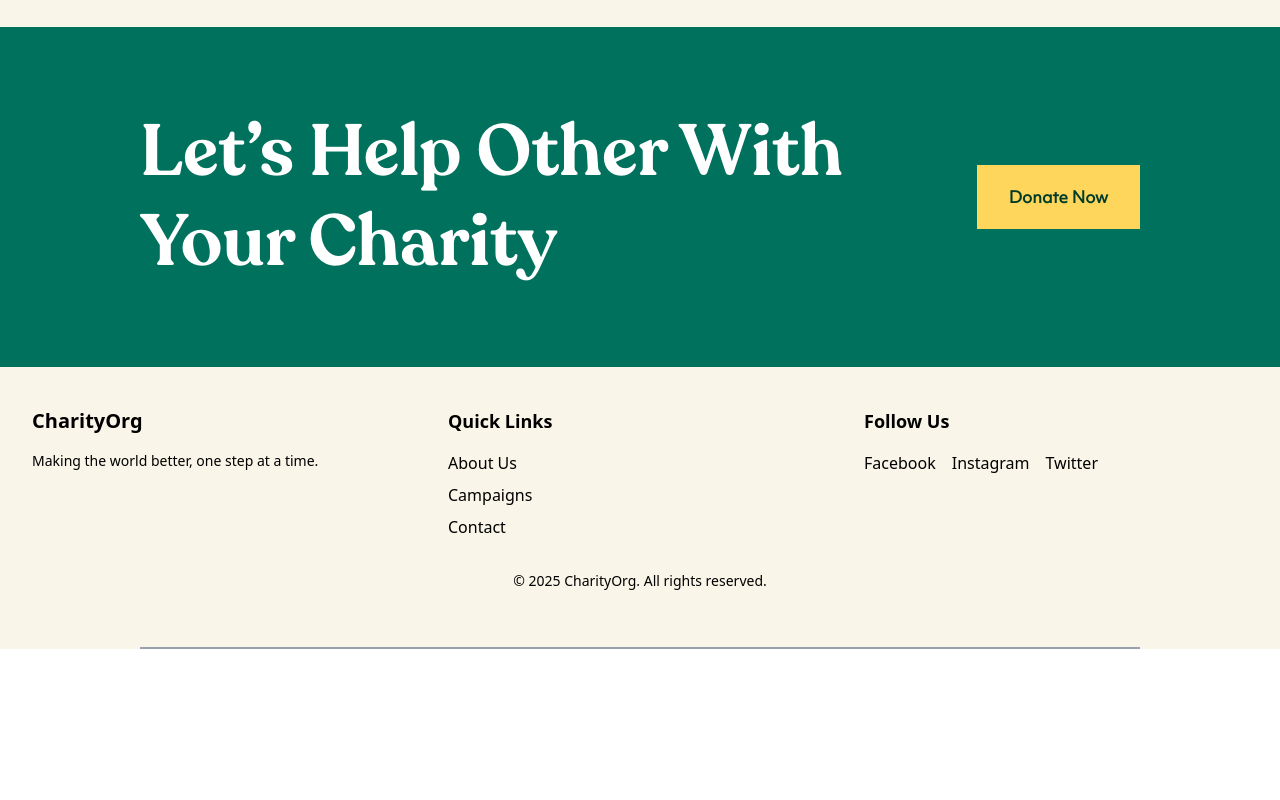
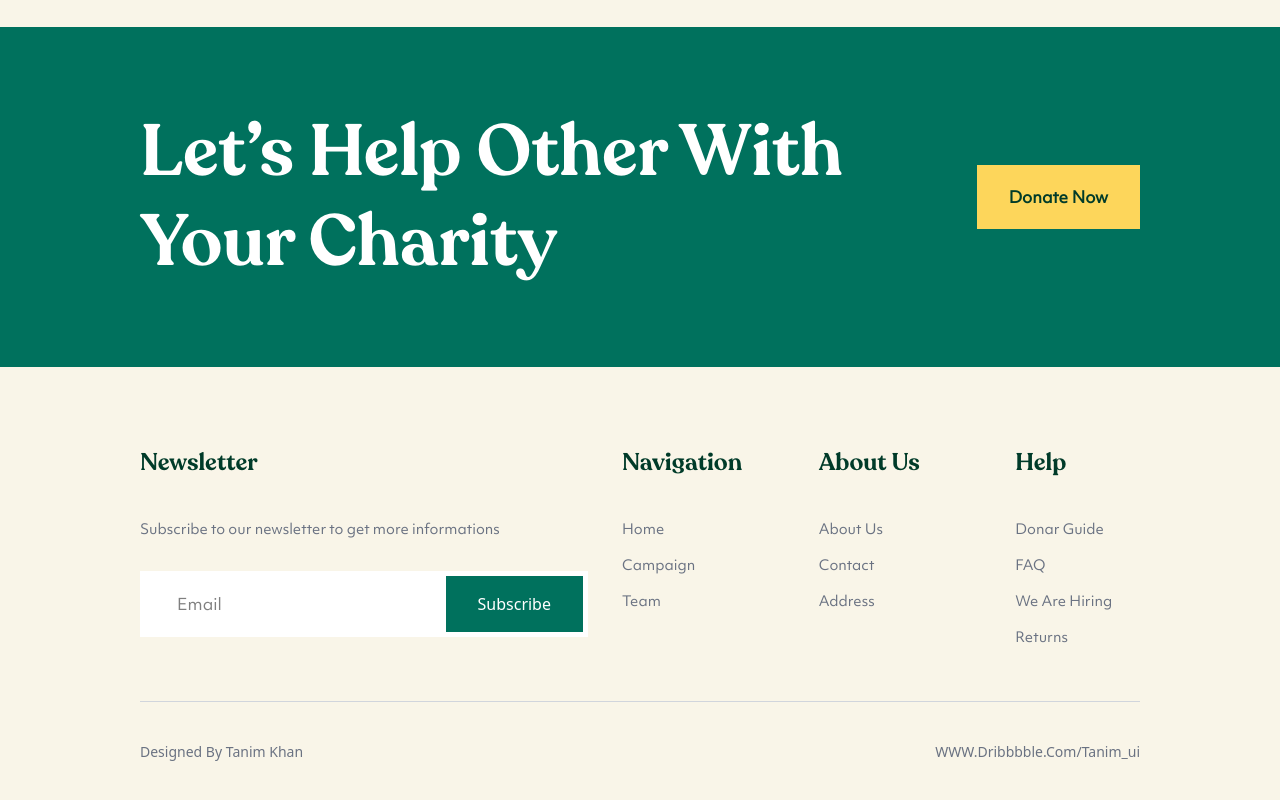
Before and after one commit to Brian13b/charity-landing-page, a React (Vite) app: page / in a window 1280 px wide. Shown: the part 4520-5320 px from the top of the page. Before the commit the page ends 5185 px from the top, so only its background shows below. Built offline with nearby package versions, Linux system fonts and the light colour scheme.

Commit message:
Footer listo. Proyecto casi terminado

```diff
--- a/src/App.jsx
+++ b/src/App.jsx
@@ -23,7 +23,6 @@ function App() {
       <Testimonio />
       <CTA />
       <Footer />
-      <div className="border mx-35 my-4 border-gray-400"></div>
     </div>
   );
 }
--- a/src/components/Footer.jsx
+++ b/src/components/Footer.jsx
@@ -1,32 +1,67 @@
 export default function Footer() {
   return (
-    <footer className="py-10 px-8">
-      <div className="grid md:grid-cols-3 gap-8">
+    <footer className="bg-[#F9F5E8] py-20 px-35">
+      <div className="grid grid-cols-[45%_55%] gap-8">
+        {/* Newsletter */}
         <div>
-          <h3 className="text-xl font-bold">CharityOrg</h3>
-          <p className="mt-4 text-sm">
-            Making the world better, one step at a time.
+          <h3 className="font-[recoleta] text-2xl font-semibold text-[#003B29]">Newsletter</h3>
+          <p className="font-[objektiv] mt-10 text-gray-500 text-sm">
+            Subscribe to our newsletter to get more informations
           </p>
+          <div className="my-8 flex max-w-md border-[5px] border-white">
+            <input
+              type="email"
+              placeholder="Email"
+              className="font-[objektiv] flex-1 px-8 py-4 bg-white focus:outline-none"
+            />
+            <button className="bg-[#00715D] text-white px-8 py-4 font-medium">
+              Subscribe
+            </button>
+          </div>
         </div>
-        <div>
-          <h4 className="text-lg font-semibold">Quick Links</h4>
-          <ul className="mt-4 space-y-2">
-            <li><a href="#about" className="hover:text-white">About Us</a></li>
-            <li><a href="#campaigns" className="hover:text-white">Campaigns</a></li>
-            <li><a href="#contact" className="hover:text-white">Contact</a></li>
-          </ul>
-        </div>
-        <div>
-          <h4 className="text-lg font-semibold">Follow Us</h4>
-          <div className="flex gap-4 mt-4">
-            <a href="#" className="hover:text-white">Facebook</a>
-            <a href="#" className="hover:text-white">Instagram</a>
-            <a href="#" className="hover:text-white">Twitter</a>
+
+        {/* Otras 3 columnas */}
+        <div className="grid grid-cols-3 gap-10">
+          {/* Navigation */}
+          <div>
+            <h3 className="font-[recoleta] text-2xl font-semibold text-[#003B29]">Navigation</h3>
+            <ul className="font-[objektiv] mt-10 space-y-4 text-gray-500 text-sm">
+              <li><a href="#" className="hover:text-[#003B29]">Home</a></li>
+              <li><a href="#" className="hover:text-[#003B29]">Campaign</a></li>
+              <li><a href="#" className="hover:text-[#003B29]">Team</a></li>
+            </ul>
+          </div>
+
+          {/* About Us */}
+          <div>
+            <h3 className="font-[recoleta] text-2xl font-semibold text-[#003B29]">About Us</h3>
+            <ul className="font-[objektiv] mt-10 space-y-4 text-gray-500 text-sm">
+              <li><a href="#" className="hover:text-[#003B29]">About Us</a></li>
+              <li><a href="#" className="hover:text-[#003B29]">Contact</a></li>
+              <li><a href="#" className="hover:text-[#003B29]">Address</a></li>
+            </ul>
+          </div>
+
+          {/* Help */}
+          <div>
+            <h3 className="font-[recoleta] text-2xl font-semibold text-[#003B29]">Help</h3>
+            <ul className="font-[objektiv] mt-10 space-y-4 text-gray-500 text-sm">
+              <li><a href="#" className="hover:text-[#003B29]">Donar Guide</a></li>
+              <li><a href="#" className="hover:text-[#003B29]">FAQ</a></li>
+              <li><a href="#" className="hover:text-[#003B29]">We Are Hiring</a></li>
+              <li><a href="#" className="hover:text-[#003B29]">Returns</a></li>
+            </ul>
           </div>
         </div>
       </div>
-      <div className="mt-8 text-center text-sm">
-        © 2025 CharityOrg. All rights reserved.
+
+      {/* Separador */}
+      <div className="mt-8 border-t border-gray-300"></div>
+
+      {/* Créditos */}
+      <div className="mt-10 flex flex-col md:flex-row justify-between text-sm text-gray-500">
+        <span>Designed By Tanim Khan</span>
+        <span>WWW.Dribbbble.Com/Tanim_ui</span>
       </div>
     </footer>
   );
```
